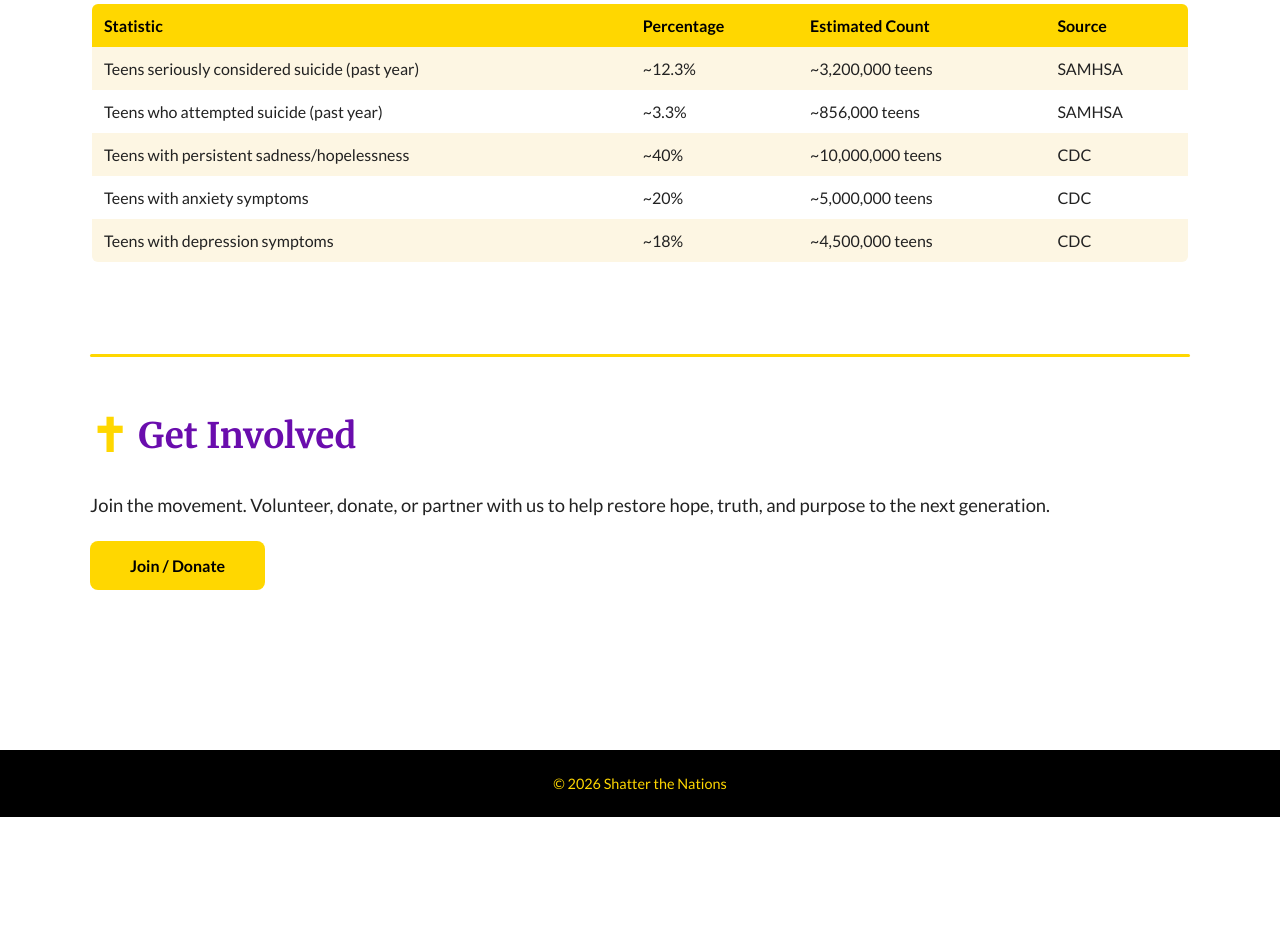
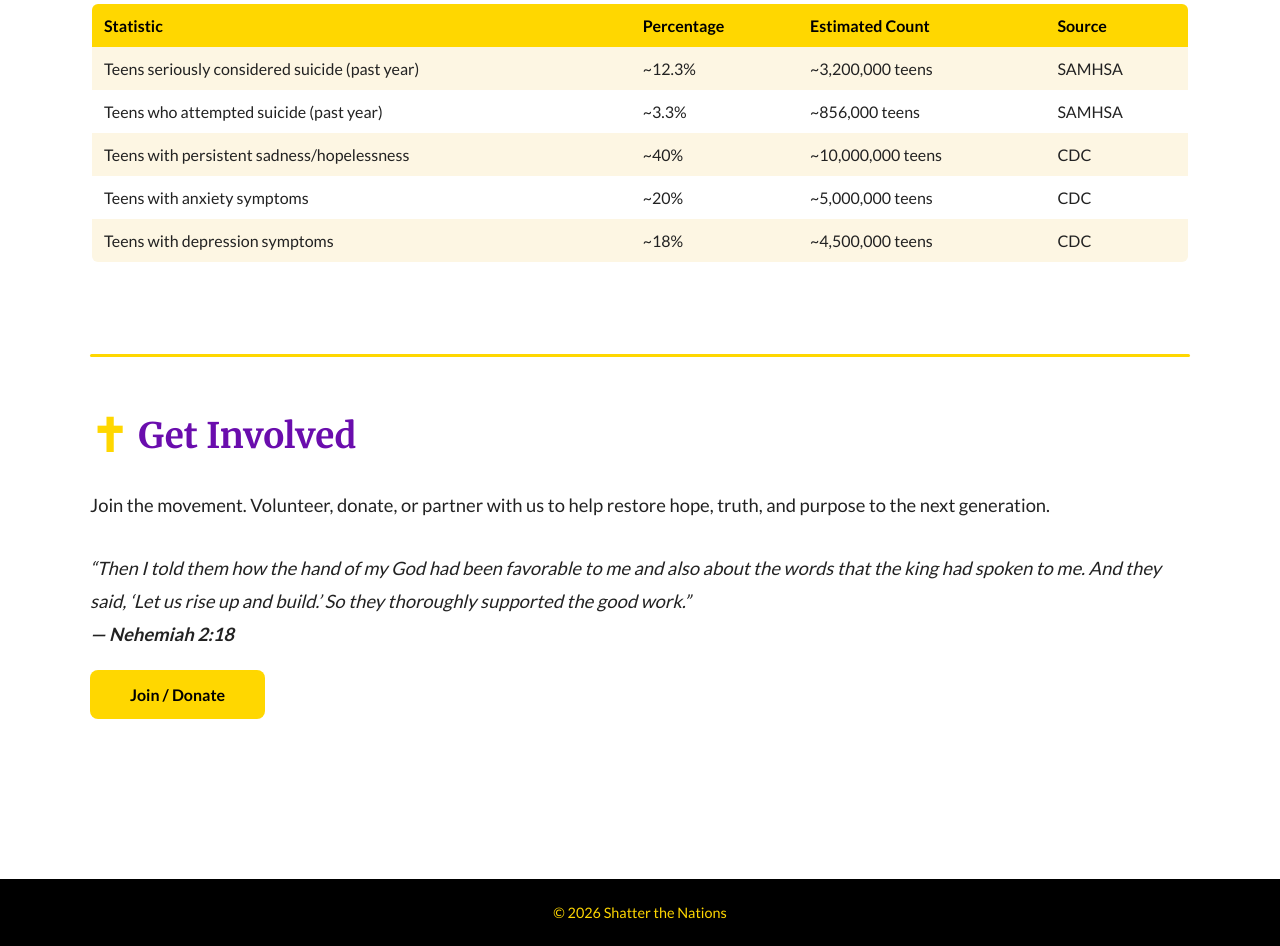
Before and after one commit to dillonblackman73/Shatter-the-Nations, a plain HTML site: page index.html in a window 1280 px wide. Shown: the part 2942-3888 px from the top of the page. Before the commit the page ends 3759 px from the top, so only its background shows below. Drawn offline with Linux system fonts and the light colour scheme.

Commit message:
Update index.html

```diff
--- a/index.html
+++ b/index.html
@@ -356,7 +356,6 @@
 
       <div class="divider"></div>
 
-      <!-- The App Section with Icons -->
       <div class="app-description">
         <h3>The App:</h3>
         <p>Our technology platform connects teens, leaders, and staff to ensure real-time support.</p>
@@ -444,6 +443,14 @@
         Join the movement. Volunteer, donate, or partner with us to help restore
         hope, truth, and purpose to the next generation.
       </p>
+
+      <!-- ADDED VERSE -->
+      <p style="margin-top: 30px; font-style: italic; line-height: 1.8;">
+        “Then I told them how the hand of my God had been favorable to me and also about the words that the king had spoken to me.
+        And they said, ‘Let us rise up and build.’ So they thoroughly supported the good work.”
+        <br><strong>— Nehemiah 2:18</strong>
+      </p>
+
       <a class="button" href="mailto:Dillon@shatterthenations.org">Join / Donate</a>
     </section>
 
```
